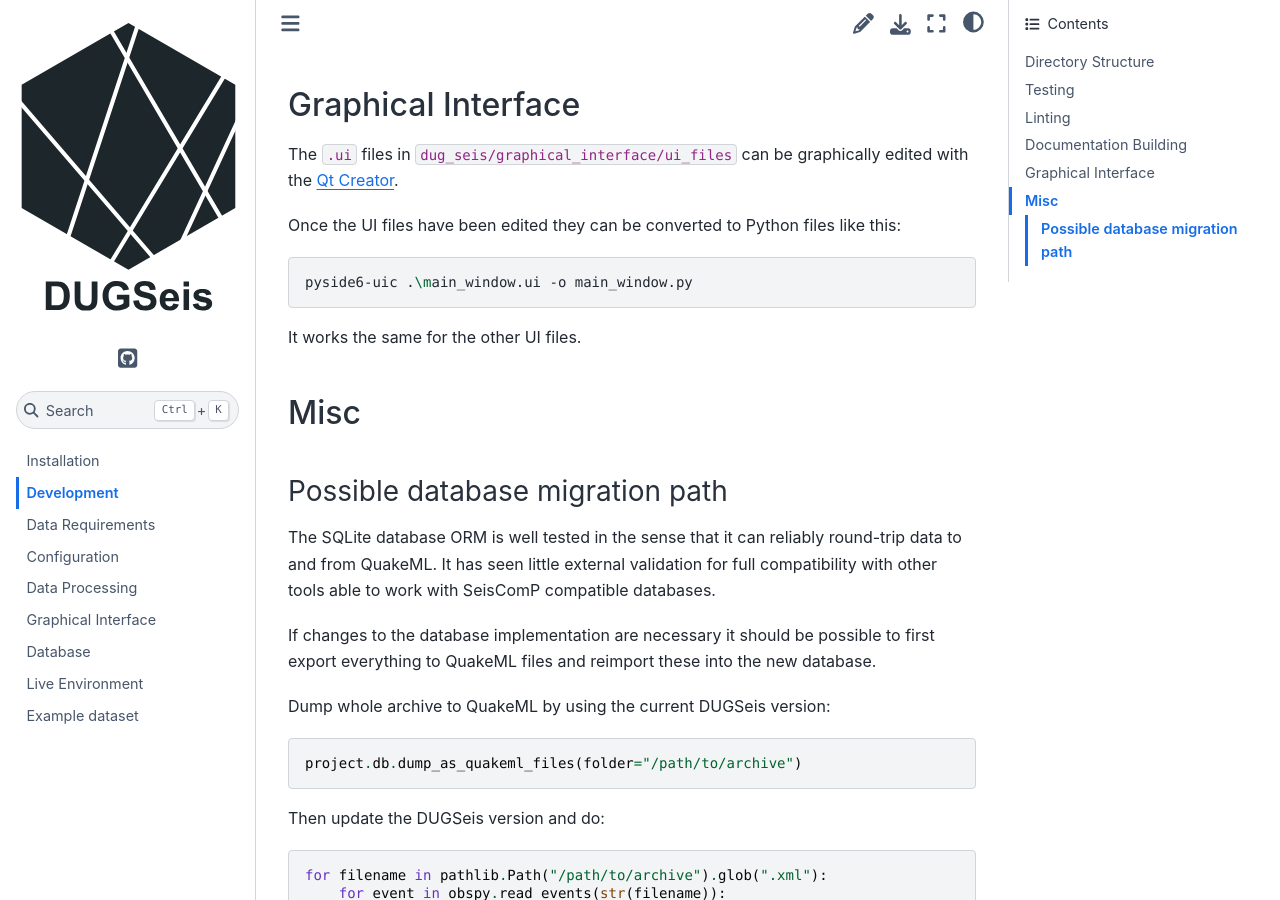
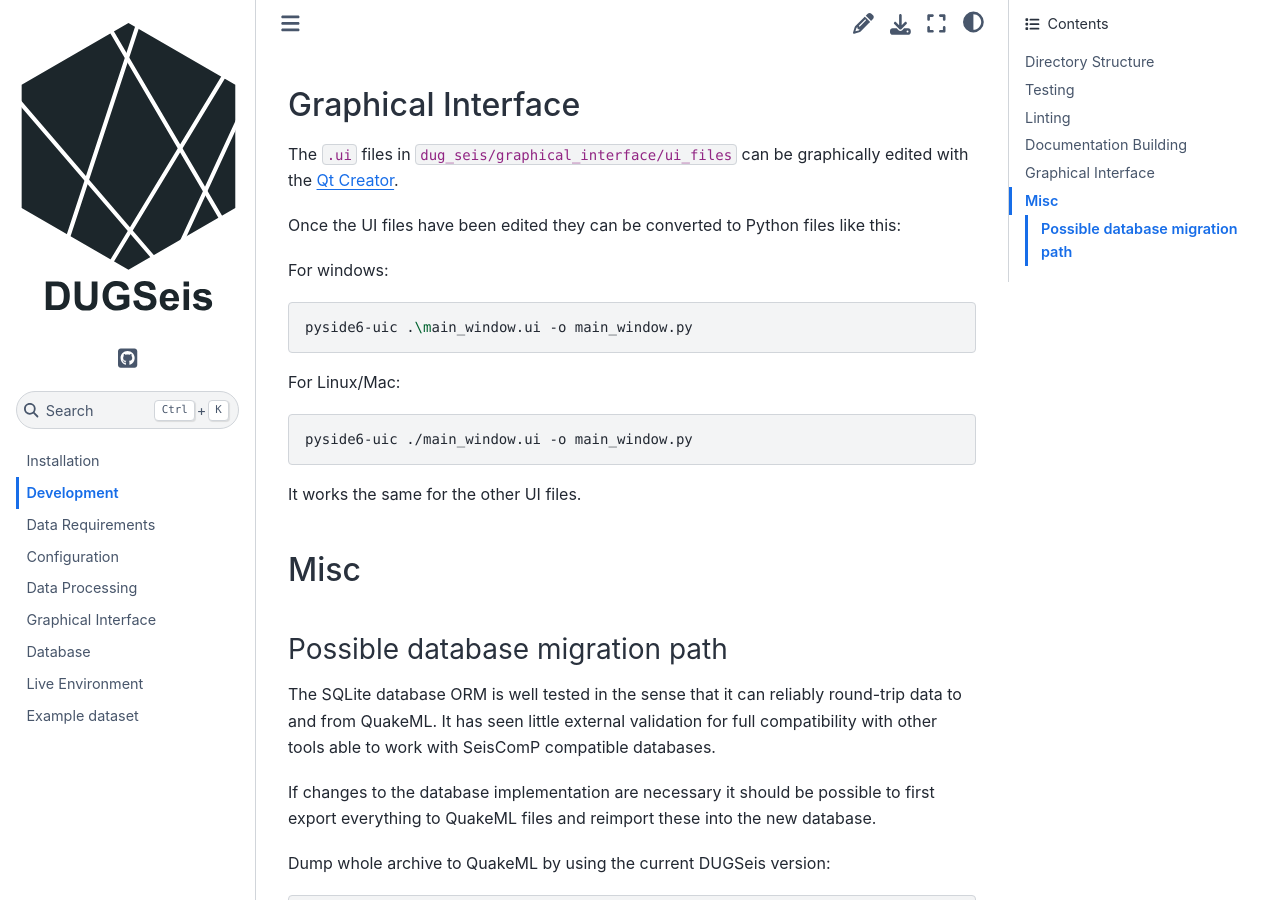
Before and after one commit to swiss-seismological-service/DUGseis, a Sphinx documentation site: the page built from docs/development.md, in a window 1280 px wide and 900 px high, scrolled down 2532 px. Built offline with Sphinx 7.4.7 and the Sphinx Book theme 1.1.4, drawn with Linux system fonts in a browser that asks for light colours; pages that are not in the unit, such as notebooks, are missing from menus.

Commit message:
Updated documentation

````diff
--- a/docs/development.md
+++ b/docs/development.md
@@ -114,8 +114,13 @@ edited with the [Qt Creator](https://www.qt.io/product/development-tools).
 
 Once the UI files have been edited they can be converted to Python files like this:
 
+For windows:
 ```bash
 pyside6-uic .\main_window.ui -o main_window.py
+```
+For Linux/Mac:
+```bash
+pyside6-uic ./main_window.ui -o main_window.py
 ```
 
 It works the same for the other UI files.
--- a/pyproject.toml
+++ b/pyproject.toml
@@ -9,7 +9,7 @@ authors = [
     { name = "ETHZ" },
     { name = "Joseph Doetsch"},
     { name = "Linus Villiger", email = "linus.villiger@sed.ethz.ch" },
-    { name = "Martina Rosskopf", email = "martina.rosskopf@erdw.ethz.ch" },
+    { name = "Martina Rosskopf", email = "martina.rosskopf@eaps.ethz.ch" },
     { name = "Virginie Durand"},
     { name = "Anne Obermann"},
     { name = "Lion Krischer"},
````
Also changed, not shown: docs/data_requirements.md (+1 -1 lines), docs/installation.md (+1 -1 lines).
